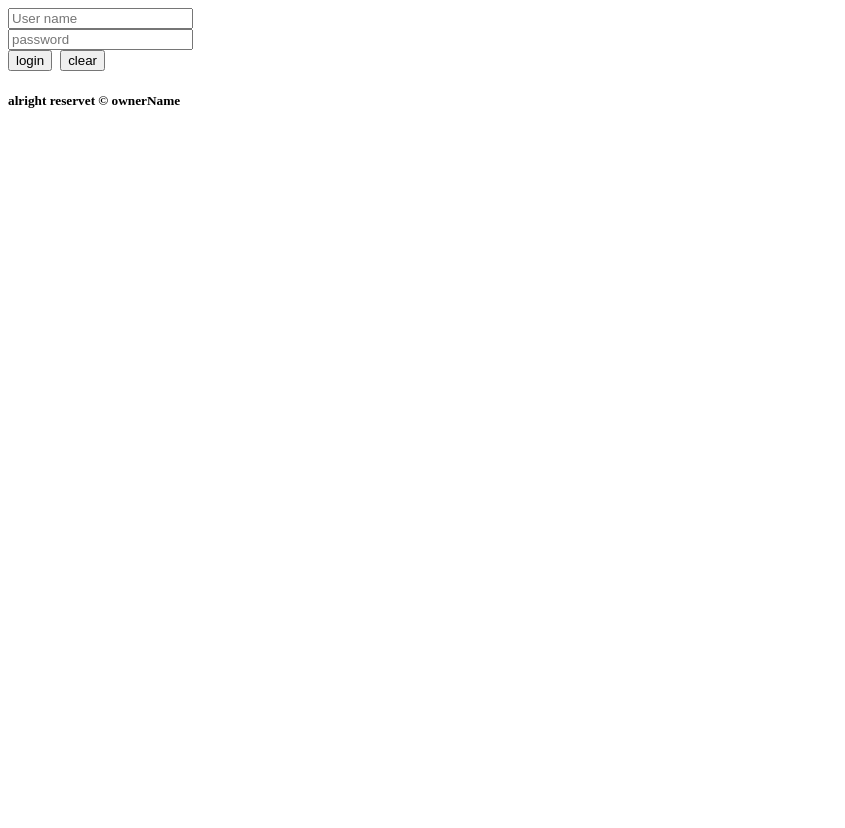
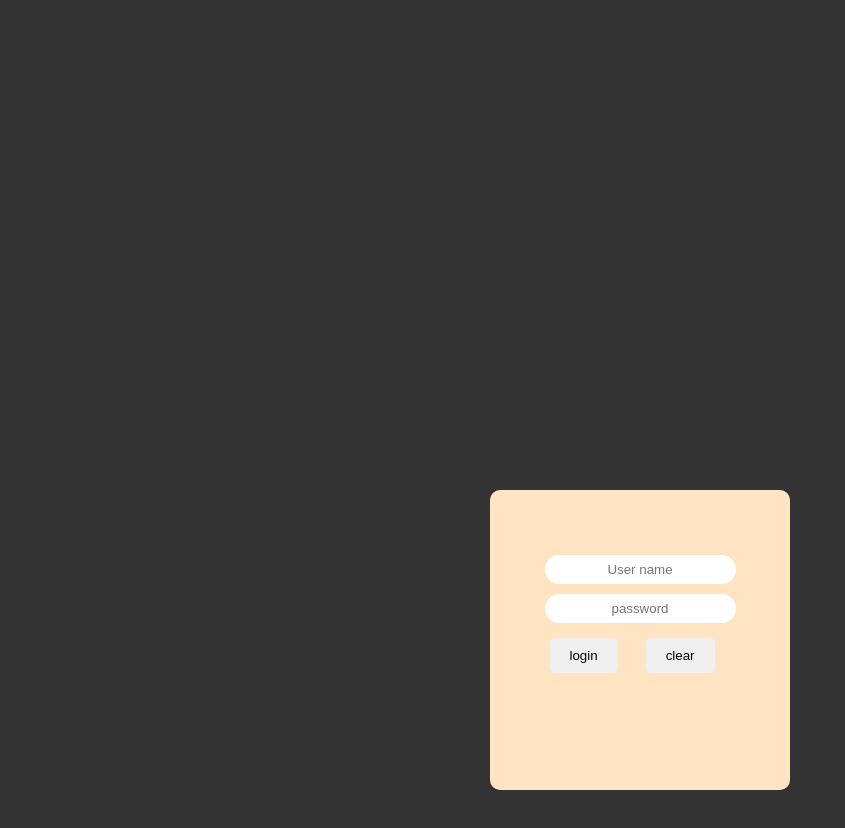
Before and after one commit to musaraf0101/junior-class-code, a plain HTML site: page login/index.html in a window 1280 px wide. Shown: the whole page, without its empty margins (0-845 px from the left). Before the commit the page ends 800 px from the top, so only its background shows below. Drawn offline with Linux system fonts and the light colour scheme.

Commit message:
learning

```diff
--- a/login/index.html
+++ b/login/index.html
@@ -4,14 +4,18 @@
     <meta charset="UTF-8">
     <meta name="viewport" content="width=device-width, initial-scale=1.0">
     <title>login</title>
+    <link rel="stylesheet" href="/login/style.css">
 </head>
 <body>
+    <div class="formDiv">
     <form>
+        <div class="inputDiv">
         <input type="text" placeholder="User name"><br>
         <input type="text" placeholder="password"><br>
         <button type="submit">login</button>&nbsp;
         <button type="reset">clear</button>
-        <h5>alright reservet &copy; ownerName</h5>
+    </div>
     </form>
+</div>
 </body>
 </html>
--- a/login/style.css
+++ b/login/style.css
@@ -0,0 +1,44 @@
+*{
+    margin: 0;
+    padding: 0;
+}
+body{
+    display: flex;
+    justify-content: center;
+    background-color:rgba(0,0,0,0.8);
+    width: 100%;
+}
+.formDiv{
+    margin-top: 50%;
+    transform: translateY(-50%);
+}
+form{
+    display: flex;
+    justify-content: center;
+    background-color: bisque;
+    width: 300px;
+    height: 300px;
+    border-radius: 10px;
+}
+input{
+    padding: 7px;
+    margin: 5px;
+    text-align: center;
+    border: none;
+    border-radius: 15px;
+}
+.inputDiv{
+    margin-top: 60px;
+}
+button{
+    padding: 10px 20px;
+    margin: 10px;
+    border: none;
+    border-radius: 5px;
+}
+button:hover{
+    background-color: orangered;
+    color: #fff;
+    transition: 0.5s;
+    border: 1px solid black;
+}
```
